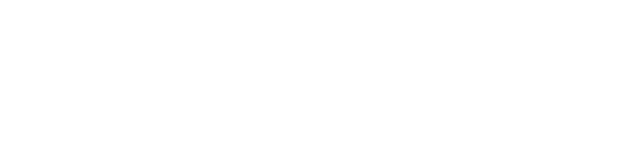
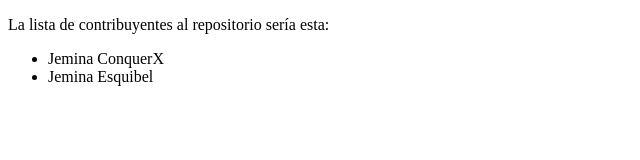
Before and after one commit to JeminaEB/Proyecto1-copy, a plain HTML site: page index.html in a window 1280 px wide. Shown: the whole page, without its empty margins (0-640 px from the left). Drawn offline with Linux system fonts and the light colour scheme.

Commit message:
Update index.html

```diff
--- a/index.html
+++ b/index.html
@@ -6,6 +6,12 @@
     <title>Ejemplo de fichero html</title>
 </head>
 <body>
-    <header></header>
+    <header>
+        <p> La lista de contribuyentes al repositorio sería esta: </p>
+        <ul>
+            <li>Jemina ConquerX</li>
+            <li>Jemina Esquibel </li>
+        </ul>
+    </header>
 </body>
 </html>
```
